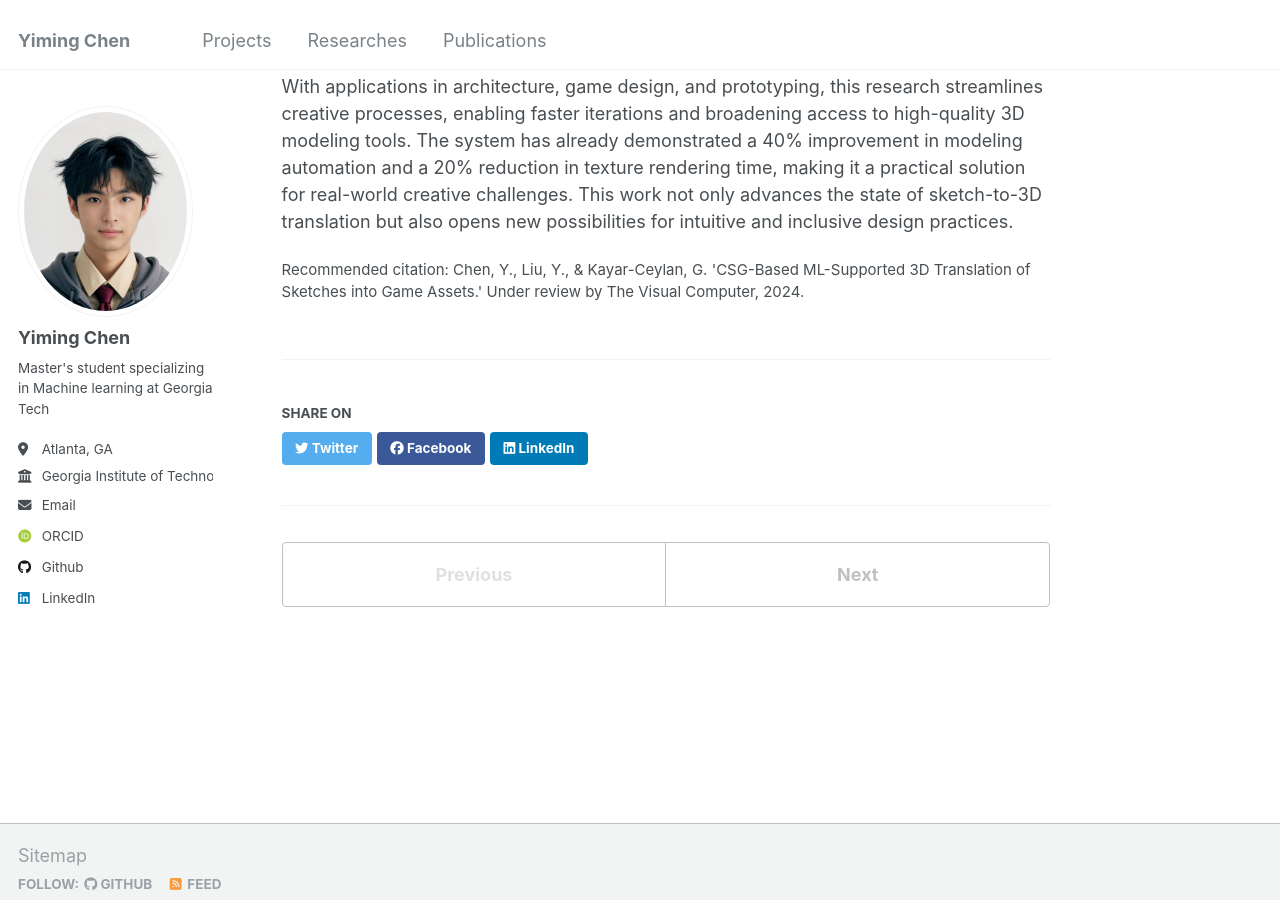
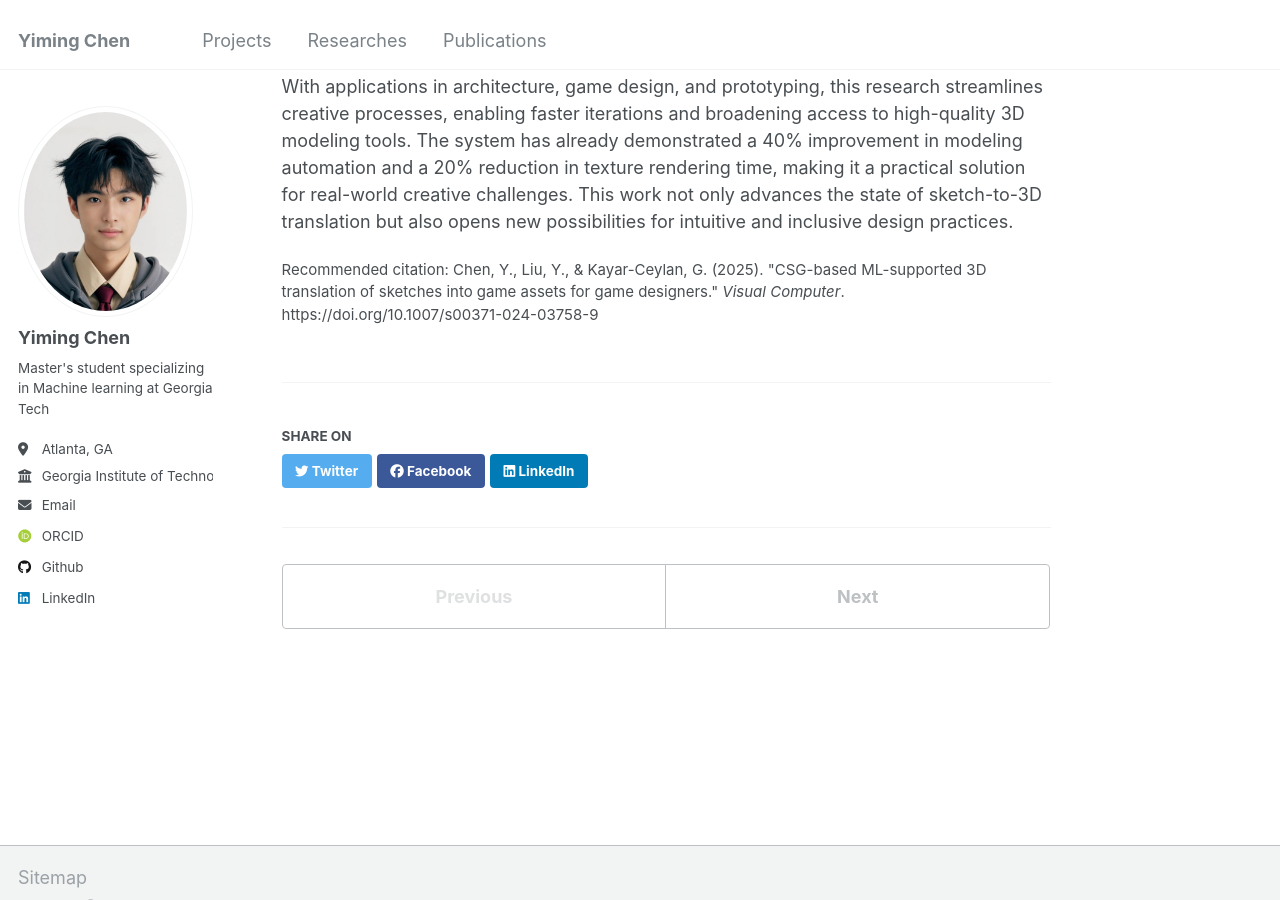
Before and after one commit to Spectraorder/spectraorder.github.io, a Jekyll site: the page built from _researches/2023-05-01-csg-based-ml-supported-3d-translation.md, in a window 1280 px wide and 900 px high, scrolled down 808 px. Built offline with Jekyll 4.4.1, drawn with Linux system fonts in a browser that asks for light colours; some web fonts are replaced.

Commit message:
csg research citation update

```diff
--- a/_researches/2023-05-01-csg-based-ml-supported-3d-translation.md
+++ b/_researches/2023-05-01-csg-based-ml-supported-3d-translation.md
@@ -5,7 +5,7 @@ permalink: /researches/csg-based-ml/
 excerpt: 'Developed algorithms to convert hand-drawn sketches into 3D assets using Constructive Solid Geometry (CSG).'
 date: 2023-05-01
 venue: 'New York University'
-citation: "Chen, Y., Liu, Y., & Kayar-Ceylan, G. 'CSG-Based ML-Supported 3D Translation of Sketches into Game Assets.' Under review by The Visual Computer, 2024."
+citation: 'Chen, Y., Liu, Y., & Kayar-Ceylan, G. (2025). "CSG-based ML-supported 3D translation of sketches into game assets for game designers." <i>Visual Computer</i>. https://doi.org/10.1007/s00371-024-03758-9'
 header:
   teaser: "csg-research.png"
 ---
```
